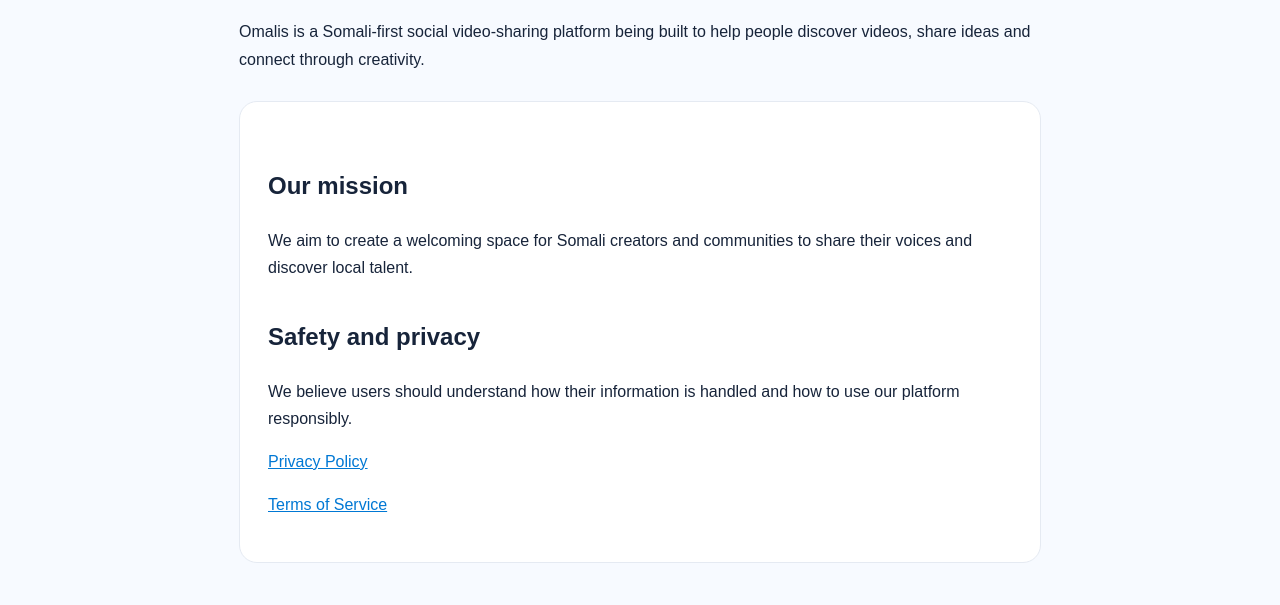
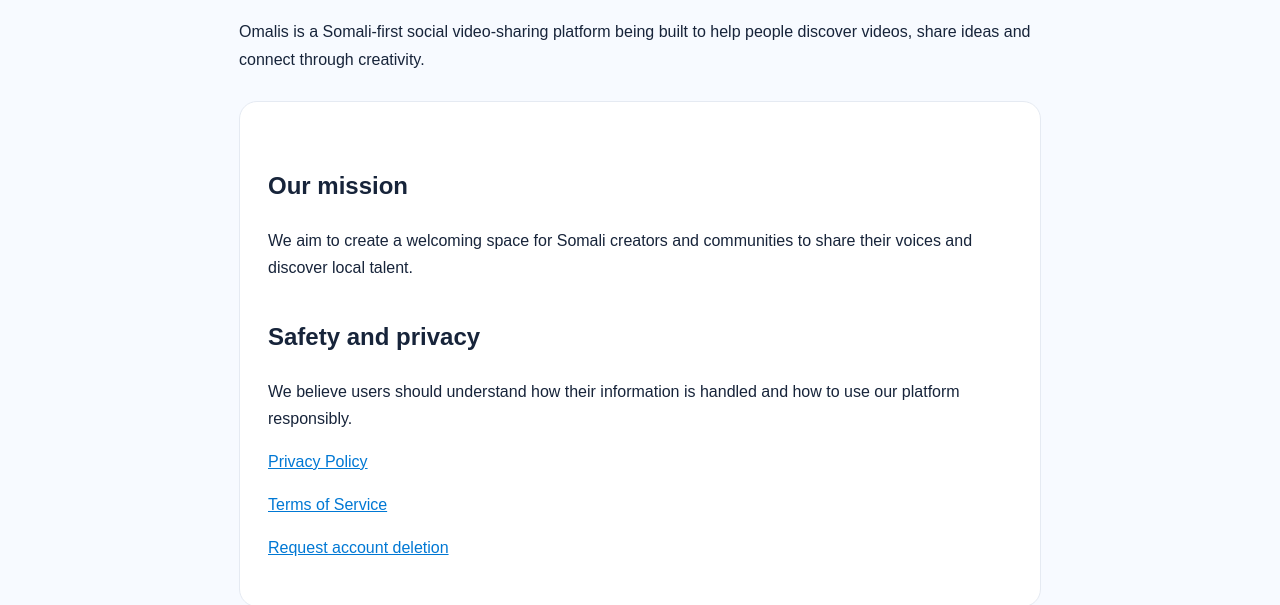
Before and after one commit to kcade8842-ops/omalis-website, a plain HTML site: page index.html in a window 1280 px wide. Shown: the part 382-987 px from the top of the page. Drawn offline with Linux system fonts and the light colour scheme.

Commit message:
Add link for account deletion request

```diff
--- a/index.html
+++ b/index.html
@@ -49,6 +49,7 @@
       <p>We believe users should understand how their information is handled and how to use our platform responsibly.</p>
       <p><a href="privacy.html">Privacy Policy</a></p>
       <p><a href="terms.html">Terms of Service</a></p>
+      <p><a href="account-deletion.html">Request account deletion</a></p>
     </div>
   </main>
   <footer>Omalis · Somali creativity, connected</footer>
```
